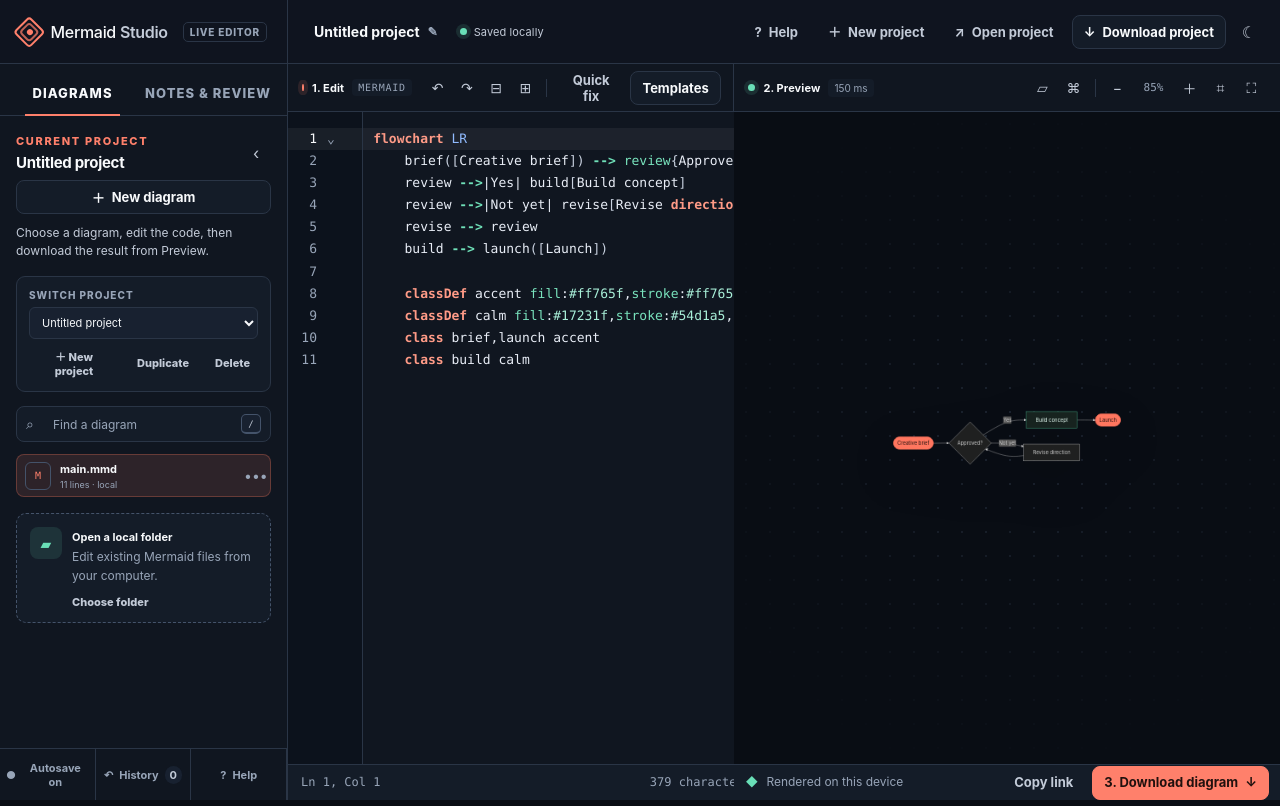
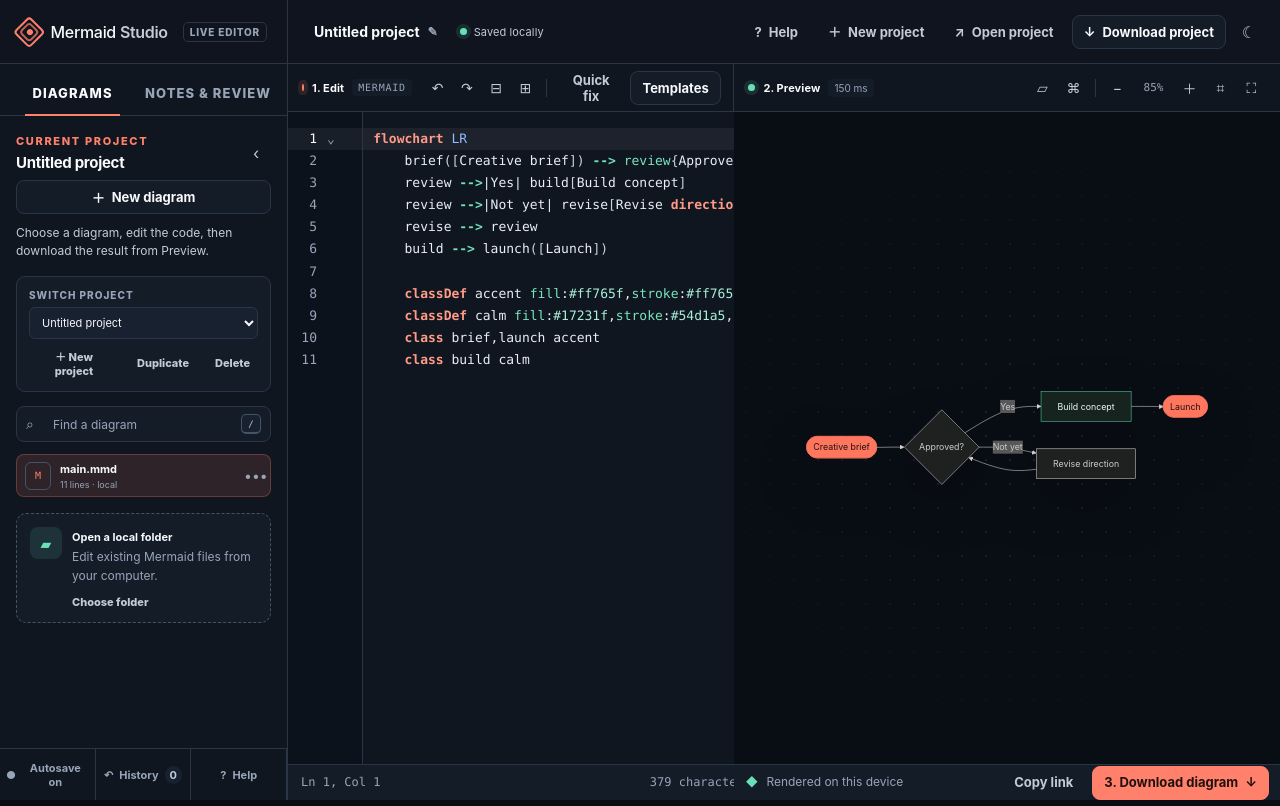
Before and after one commit to dev-asad007/MermaidViewer, a website built with Vite: page index.html in a window 1280 px wide. Both pictures are taken after a click on the button "Zoom out". Built offline with nearby package versions, Linux system fonts and the light colour scheme.

Commit message:
Keep diagram previews sharp and name exports by project

```diff
--- a/css/styles.css
+++ b/css/styles.css
@@ -834,18 +834,19 @@ kbd {
   display: flex;
   align-items: center;
   justify-content: center;
-  min-width: 120px;
-  min-height: 80px;
+  min-width: 1px;
+  min-height: 1px;
   transform: translate(-50%, -50%);
   transform-origin: center;
   transition: opacity 120ms ease;
-  will-change: transform;
 }
 
 .diagram-canvas svg {
   display: block;
-  max-width: min(780px, calc(100vw - 50px));
-  max-height: calc(100vh - 170px);
+  width: 100% !important;
+  height: 100% !important;
+  max-width: none !important;
+  max-height: none !important;
   filter: drop-shadow(0 22px 28px rgba(0, 0, 0, 0.18));
 }
 
--- a/index.html
+++ b/index.html
@@ -119,7 +119,7 @@
         </a>
 
         <div class="document-meta">
-          <button class="title-button" id="rename-project" type="button" title="Rename project">
+          <button class="title-button" id="rename-project" type="button" title="Rename project — this name is also used for downloads">
             <span id="project-title">Untitled project</span>
             <span class="edit-glyph" aria-hidden="true">✎</span>
           </button>
@@ -260,7 +260,7 @@
               <button class="tool-button" id="zoom-out" type="button" title="Zoom out" aria-label="Zoom out">−</button>
               <span class="zoom-value" id="zoom-value">100%</span>
               <button class="tool-button" id="zoom-in" type="button" title="Zoom in" aria-label="Zoom in">＋</button>
-              <button class="tool-button fit-button" id="fit-view" type="button" title="Fit to view" aria-label="Fit to view">⌗</button>
+              <button class="tool-button fit-button" id="fit-view" type="button" title="Fit diagram to Preview at 100%" aria-label="Fit diagram to preview">⌗</button>
               <button class="tool-button" id="fullscreen" type="button" title="Fullscreen" aria-label="Fullscreen preview">⛶</button>
             </div>
           </header>
--- a/js/app.js
+++ b/js/app.js
@@ -60,6 +60,7 @@ let lastRenderErrorLine = null;
 let folderAutosaveTimer = null;
 let exportObjectUrl = null;
 let exportPrepareSequence = 0;
+let previewResizeFrame = null;
 
 function activeFile() {
   return project.files.find((file) => file.id === project.activeFileId) || project.files[0];
@@ -362,12 +363,28 @@ function friendlyRenderError(error) {
 }
 
 function applyTransform() {
-  diagramCanvas.style.transform = `translate(calc(-50% + ${pan.x}px), calc(-50% + ${pan.y}px)) scale(${zoom})`;
+  const svg = diagramCanvas.querySelector("svg");
+  if (svg) {
+    const viewBox = svg.getAttribute("viewBox")?.trim().split(/[ ,]+/).map(Number);
+    const intrinsicWidth = viewBox?.length === 4 && viewBox.every(Number.isFinite) ? Math.max(1, viewBox[2]) : Math.max(1, svg.getBoundingClientRect().width);
+    const intrinsicHeight = viewBox?.length === 4 && viewBox.every(Number.isFinite) ? Math.max(1, viewBox[3]) : Math.max(1, svg.getBoundingClientRect().height);
+    const availableWidth = Math.max(120, previewStage.clientWidth - 64);
+    const availableHeight = Math.max(100, previewStage.clientHeight - 64);
+    const fitScale = Math.min(availableWidth / intrinsicWidth, availableHeight / intrinsicHeight);
+
+    // Give the SVG a real display size at every level instead of scaling a
+    // small composited layer. Text and lines therefore stay vector sharp.
+    diagramCanvas.style.width = `${Math.max(1, intrinsicWidth * fitScale * zoom)}px`;
+    diagramCanvas.style.height = `${Math.max(1, intrinsicHeight * fitScale * zoom)}px`;
+  }
+  diagramCanvas.style.transform = `translate(calc(-50% + ${pan.x}px), calc(-50% + ${pan.y}px))`;
   $("#zoom-value").textContent = `${Math.round(zoom * 100)}%`;
+  $("#zoom-out").disabled = zoom <= 0.5;
+  $("#zoom-in").disabled = zoom >= 3;
 }
 
 function setZoom(next) {
-  zoom = Math.min(3, Math.max(0.3, next));
+  zoom = Math.min(3, Math.max(0.5, next));
   applyTransform();
 }
 
@@ -821,7 +838,7 @@ function updateExportDialog() {
   $("#quality-fieldset").hidden = ["svg", "mmd", "md"].includes(format);
   $("#background-field").hidden = ["mmd", "md"].includes(format);
   const extension = format === "jpeg" ? "jpg" : format;
-  $("#export-filename").textContent = `${safeBaseName(activeFile().name)}.${extension}`;
+  $("#export-filename").textContent = `${safeBaseName(project.name)}.${extension}`;
   $("#export-quality").textContent = ["svg", "mmd", "md"].includes(format) ? (format === "svg" ? "Vector" : "Source") : `${scale}× resolution`;
   $("#resolution-hint").textContent = scale === 4 ? "Ultra quality · suitable for print" : scale === 2 ? "High quality · ideal for presentations and reports" : "Standard quality · fastest download";
   copySvgInto(diagramCanvas, $("#export-preview"));
@@ -849,7 +866,7 @@ async function prepareExportDownload() {
       format,
       scale,
       background,
-      filename: activeFile().name,
+      filename: project.name,
       source: codeEditor.getValue(),
     });
 
@@ -1169,7 +1186,9 @@ function bindEvents() {
     if (!name?.trim()) return;
     project.name = name.trim();
     updateProjectHeader();
+    renderProjectSwitcher();
     setDirty();
+    toast(`Project renamed to ${project.name}. Downloads will use this name.`);
   });
   projectInput.addEventListener("change", async () => {
     const file = projectInput.files?.[0];
@@ -1225,6 +1244,10 @@ function bindEvents() {
     applyTransform();
   });
   previewStage.addEventListener("pointerup", () => { dragStart = null; });
+  new ResizeObserver(() => {
+    cancelAnimationFrame(previewResizeFrame);
+    previewResizeFrame = requestAnimationFrame(applyTransform);
+  }).observe(previewStage);
 
   $("#export-button").addEventListener("click", openExportDialog);
   $$('input[name="format"], input[name="scale"], #export-background').forEach((control) => control.addEventListener("change", updateExportDialog));
```
